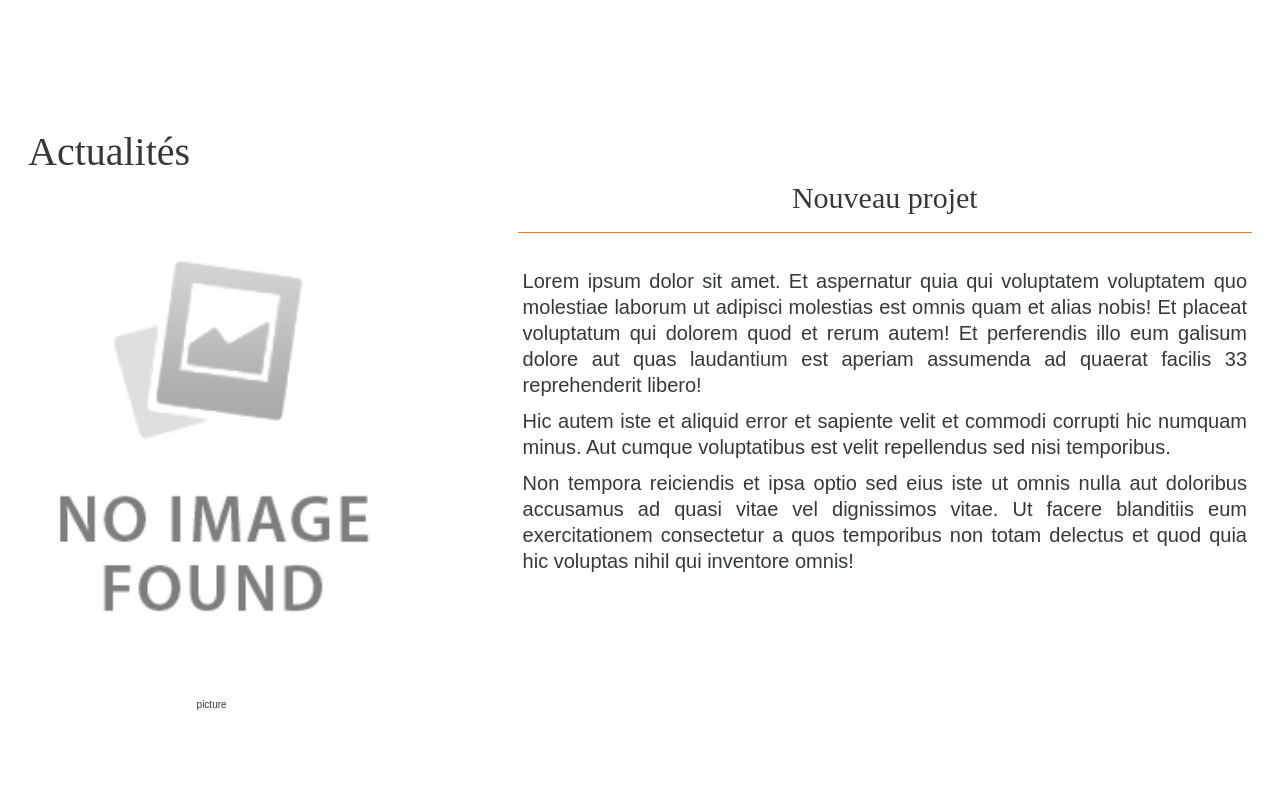
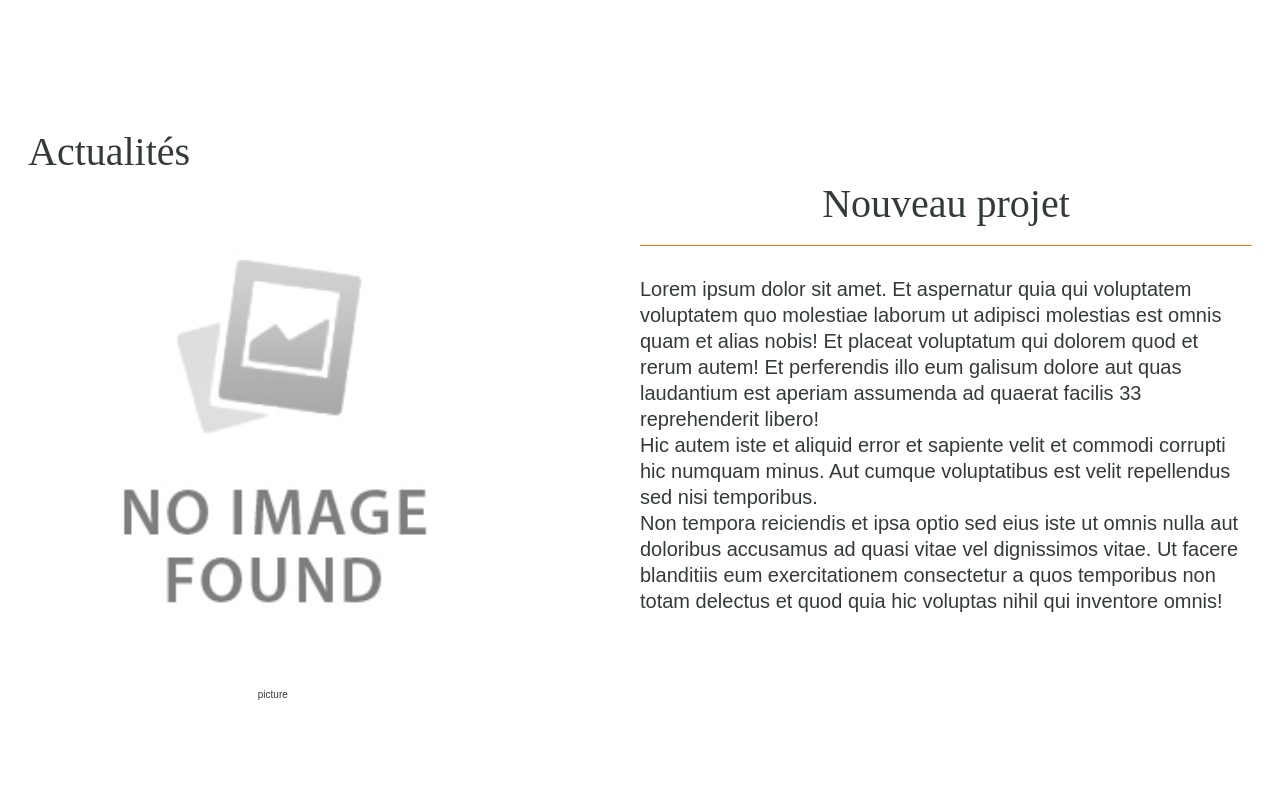
Before and after one commit to DarkMammut/stemadeleine.fr, a React (Create React App) app in the folder my-app/: page / in a window 1280 px wide. Shown: the part 801-1600 px from the top of the page. Built offline with nearby package versions, Linux system fonts and the light colour scheme; a web font is replaced by a local one.

Commit message:
articles form

```diff
--- a/my-app/src/assets/news.json
+++ b/my-app/src/assets/news.json
@@ -1,26 +1,29 @@
 [
   {
-    "id": "N1",
+    "id": "News-S1",
     "display": "enable",
     "title": "Nouveau projet",
-    "paragraph": [
+    "text": [
       {
-        "id": "N1P1",
-        "text": "Lorem ipsum dolor sit amet. Et aspernatur quia qui voluptatem voluptatem quo molestiae laborum ut adipisci molestias est omnis quam et alias nobis! Et placeat voluptatum qui dolorem quod et rerum autem! Et perferendis illo eum galisum dolore aut quas laudantium est aperiam assumenda ad quaerat facilis 33 reprehenderit libero!"
+        "id": "News-S1P1",
+        "paragraph": "Lorem ipsum dolor sit amet. Et aspernatur quia qui voluptatem voluptatem quo molestiae laborum ut adipisci molestias est omnis quam et alias nobis! Et placeat voluptatum qui dolorem quod et rerum autem! Et perferendis illo eum galisum dolore aut quas laudantium est aperiam assumenda ad quaerat facilis 33 reprehenderit libero!"
       },
       {
-        "id": "N1P2",
-        "text": "Hic autem iste et aliquid error et sapiente velit et commodi corrupti hic numquam minus. Aut cumque voluptatibus est velit repellendus sed nisi temporibus."
+        "id": "News-S1P2",
+        "paragraph": "Hic autem iste et aliquid error et sapiente velit et commodi corrupti hic numquam minus. Aut cumque voluptatibus est velit repellendus sed nisi temporibus."
       },
       {
-        "id": "N1P3",
-        "text": "Non tempora reiciendis et ipsa optio sed eius iste ut omnis nulla aut doloribus accusamus ad quasi vitae vel dignissimos vitae. Ut facere blanditiis eum exercitationem consectetur a quos temporibus non totam delectus et quod quia hic voluptas nihil qui inventore omnis!"
+        "id": "News-S1P3",
+        "paragraph": "Non tempora reiciendis et ipsa optio sed eius iste ut omnis nulla aut doloribus accusamus ad quasi vitae vel dignissimos vitae. Ut facere blanditiis eum exercitationem consectetur a quos temporibus non totam delectus et quod quia hic voluptas nihil qui inventore omnis!"
       }
     ],
-    "image": {
-      "title": "picture",
-      "alt": "picture",
-      "url": "/no-image.jpeg"
-    }
+    "images": [
+      {
+        "id": "News-S1I1",
+        "title": "picture",
+        "alt": "picture",
+        "url": "/no-image.jpeg"
+      }
+    ]
   }
 ]
--- a/my-app/src/assets/project_articles.json
+++ b/my-app/src/assets/project_articles.json
@@ -3,7 +3,7 @@
     "id": "A2",
     "display": "enable",
     "title": "Page en construction",
-    "paragraph": [],
-    "image": {}
+    "text": [],
+    "images": []
   }
 ]
--- a/my-app/src/components/article/article.jsx
+++ b/my-app/src/components/article/article.jsx
@@ -10,24 +10,24 @@ function Article({ Articles }) {
         <article className="article" key={article.id}>
           <div
             className="article__textarea"
-            style={{ width: article.image.length > 0 ? "50%" : "100%" }}>
+            style={{ width: article.images.length > 0 ? "50%" : "100%" }}>
             <h2 className="article__textarea__title">{article.title}</h2>
-            {article.paragraph.map((ph) => (
+            {article.text.map((ph) => (
               <p key={ph.id} className="article__textarea__paragraph">
-                {ph.text}
+                {ph.paragraph}
               </p>
             ))}
           </div>
-          {article.image.length > 0 ? (
-            <div className="article__image">
-              <div className="article__image__container">
-                <img
-                  src={url + article.image.url}
-                  title={article.image.title}
-                  alt={article.image.alt}
-                />
-              </div>
-              <span>{article.image.title}</span>
+          {article.images.length > 0 ? (
+            <div className="article__images">
+              {article.images.map((image) => (
+                <div className="article__images__image" key={image.id}>
+                  <div className="article__images__image__container">
+                    <img src={url + image.url} title={image.title} alt={image.alt} />
+                  </div>
+                  <span>{image.title}</span>
+                </div>
+              ))}
             </div>
           ) : null}
         </article>
--- a/my-app/src/components/article/article.scss
+++ b/my-app/src/components/article/article.scss
@@ -18,25 +18,33 @@
       border-bottom: solid 1px $accent-color;
     }
 
-        &__paragraph {
+    &__text {
       text-align: justify;
       padding: 5px;
     }
   }
 
+  &__images {
+    display: flex;
+    flex-direction: column;
+    align-items: center;
+    justify-content: center;
+    width: 40%;
+
     &__image {
       display: flex;
       flex-direction: column;
       justify-content: center;
-        width: 30%;
+      width: 100%;
 
       &__container {
         display: flex;
         justify-content: center;
-          height: 500px;
+        width: 100%;
+        overflow: hidden;
 
         & img {
-            height: 100%;
+          width: 100%;
         }
       }
 
@@ -45,6 +53,7 @@
         width: 100%;
         text-align: center;
         margin-top: 20px;
+      }
     }
   }
 
--- a/my-app/src/components/section/section.scss
+++ b/my-app/src/components/section/section.scss
@@ -2,28 +2,32 @@
 @import "../../sass-utils/variables.scss";
 
 .section {
-  display: flex;
-  flex-direction: row;
   width: 100%;
   height: auto;
   margin-top: 100px;
-  justify-content: space-around;
   background-color: rgb(217, 217, 217);
   border-radius: 20px;
   padding: 50px;
+
+  &__container {
+    display: flex;
+    flex-direction: row;
+    justify-content: space-around;
+  }
+
+  &__title {
+    text-align: center;
+    font-family: $titles;
+    margin-bottom: 30px;
+    padding-bottom: 15px;
+    border-bottom: solid 1px $accent-color;
+    width: 100%;
+  }
 
   &__textarea {
     display: flex;
     flex-direction: column;
     text-align: justify;
-
-    &__title {
-      text-align: center;
-      font-family: $titles;
-      margin-bottom: 30px;
-      padding-bottom: 15px;
-      border-bottom: solid 1px $accent-color;
-    }
   }
 
   &__images {
--- a/my-app/src/components/slider/slider.jsx
+++ b/my-app/src/components/slider/slider.jsx
@@ -4,7 +4,7 @@ import "slick-carousel/slick/slick.css";
 import "slick-carousel/slick/slick-theme.css";
 import "./slider.scss";
 
-function ImageSlider({ slidesImages, openslider, startindex }) {
+function ImageSlider({ slidesImages, openSlider, startIndex }) {
   const url = process.env.PUBLIC_URL;
   const [currentIndex, setCurrentIndex] = useState(0);
   const [appear, setAppear] = useState(0);
@@ -22,11 +22,11 @@ function ImageSlider({ slidesImages, openslider, startindex }) {
   };
 
   useEffect(() => {
-    if (openslider === 1) {
-      setCurrentIndex(currentIndex + startindex);
+    if (openSlider === 1) {
+      setCurrentIndex(currentIndex + startIndex);
       setAppear(1);
     }
-  }, [openslider]);
+  }, [openSlider]);
 
   function handleKeyDown(e) {
     switch (e.key) {
--- a/my-app/src/pages/home/index.jsx
+++ b/my-app/src/pages/home/index.jsx
@@ -2,7 +2,8 @@ import React, { useState, useEffect } from "react";
 import { Helmet } from "react-helmet";
 import Slider from "react-slick";
 import ImageSlider from "../../components/slider/slider";
-import NEWS from "../../assets/news.json";
+import Article from "../../components/article/article";
+import ArticleData from "../../assets/news.json";
 import SLIDES from "../../assets/slides.json";
 import "slick-carousel/slick/slick.css";
 import "slick-carousel/slick/slick-theme.css";
@@ -25,7 +26,7 @@ function Home() {
     centerMode: true,
     variableWidth: true,
     autoplay: true,
-    autoplaySpeed: 1500,
+    autoplaySpeed: 15000,
     responsive: [
       {
         breakpoint: 1224,
@@ -78,33 +79,7 @@ function Home() {
         <h2 id="news" className="news__title">
           Actualités
         </h2>
-        {NEWS.map((article) => {
-          if (article.display === "enable") {
-            return (
-              <article className="news__article" key={article.id}>
-                <div className="news__article__textarea">
-                  <h3 className="news__article__textarea__title">{article.title}</h3>
-                  {article.paragraph.map((ph) => (
-                    <p key={ph.id} className="news__article__textarea__paragraph">
-                      {ph.text}
-                    </p>
-                  ))}
-                </div>
-                <div className="news__article__image">
-                  <div className="news__article__image__container">
-                    <img
-                      src={process.env.PUBLIC_URL + article.image.url}
-                      title={article.image.title}
-                      alt={article.image.alt}
-                    />
-                  </div>
-                  <span>{article.image.title}</span>
-                </div>
-              </article>
-            );
-          }
-          return null;
-        })}
+        <Article Articles={ArticleData} />
       </section>
 
       <section className="carousel">
@@ -129,7 +104,7 @@ function Home() {
             </button>
           ))}
         </Slider>
-        <ImageSlider slidesImages={SLIDES.home} openslider={open} startindex={currentIndex} />
+        <ImageSlider slidesImages={SLIDES.home} openSlider={open} startIndex={currentIndex} />
       </section>
     </main>
   );
--- a/my-app/src/pages/home/index.scss
+++ b/my-app/src/pages/home/index.scss
@@ -9,51 +9,6 @@
   flex-direction: column;
 
   &__title {
-  }
-
-  &__article {
-    display: flex;
-    justify-content: space-between;
-
-    &__textarea {
-      display: flex;
-      flex-direction: column;
-
-      &__title {
-        text-align: center;
-        font-family: $titles;
-        border-bottom: solid 1px $accent-color;
-      }
-
-      &__paragraph {
-        text-align: justify;
-        padding: 5px;
-      }
-    }
-
-    &__image {
-      display: flex;
-      flex-direction: column;
-      justify-content: center;
-      width: 30%;
-
-      &__container {
-        display: flex;
-        justify-content: center;
-        align-items: center;
-
-        & img {
-          height: 100%;
-        }
-      }
-
-      & span {
-        font-size: 10px;
-        width: 100%;
-        text-align: center;
-        margin-top: 20px;
-      }
-    }
   }
 }
 
@@ -73,47 +28,6 @@
 }
 
 @include desktop-layout {
-  .news {
-    &__article {
-      justify-content: space-between;
-
-      &__textarea {
-        width: 60%;
-
-        &__title {
-          margin-bottom: 30px;
-          padding-bottom: 15px;
-        }
-      }
-
-      &__image {
-        display: flex;
-        flex-direction: column;
-        justify-content: center;
-        width: 30%;
-
-        &__container {
-          height: 500px;
-        }
-
-        & span {
-          font-size: 10px;
-          width: 100%;
-          text-align: center;
-          margin-top: 20px;
-        }
-      }
-
-      &:nth-child(odd) {
-        flex-direction: row;
-      }
-
-      &:nth-child(even) {
-        flex-direction: row-reverse;
-      }
-    }
-  }
-
   .carousel {
     padding-top: 100px;
 
@@ -157,55 +71,11 @@
   }
 }
 @include mobile-layout {
-  .news {
-    &__title {
-      margin: 20px;
-      text-decoration: underline;
-    }
-
-    &__article {
-      flex-direction: column;
-
-      &__textarea {
-        width: 100%;
-
-        &__title {
-          margin-bottom: 30px;
-          padding-bottom: 15px;
-        }
-
-        &__paragraph {
-          padding: 5px;
-          padding-left: 30px;
-          padding-right: 30px;
-        }
-      }
-
-      &__image {
-        flex-direction: row;
-        position: relative;
-        width: 100%;
-
-        &__container {
-          height: 200px;
-        }
-
-        & span {
-          position: absolute;
-          bottom: -20px;
-          left: 50%;
-          transform: translateX(-50%);
-        }
-      }
-    }
-  }
-
   .carousel {
     padding-top: 100px;
     margin-bottom: 40px;
 
     &__slide {
-      text-align: -webkit-center;
       background-color: transparent;
       border: none;
       cursor: pointer;
@@ -213,6 +83,10 @@
       &__image {
         height: 300px;
       }
+    }
+
+    .slick-arrow {
+      z-index: 1;
     }
 
     .slick-next {
```
Also changed, not shown: my-app/src/assets/realisations.json (+16 -13 lines), my-app/src/assets/slides.json (+15 -9 lines), my-app/src/components/section/section.jsx (+6 -2 lines), 1 other file (tests, documents, lock files or other folders). Lines whose indentation alone changed are shown as unchanged.
